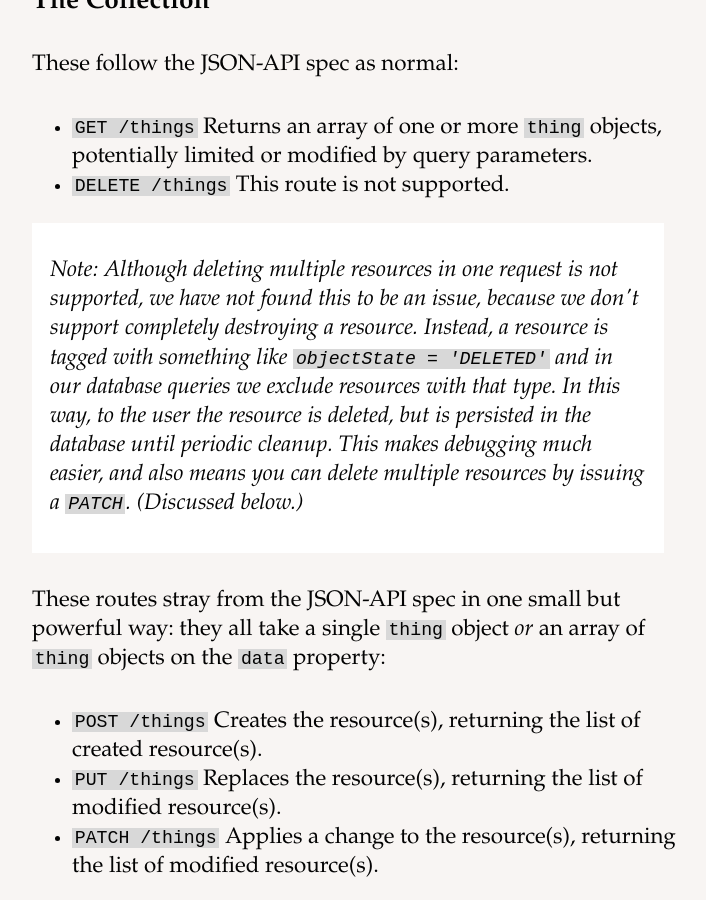
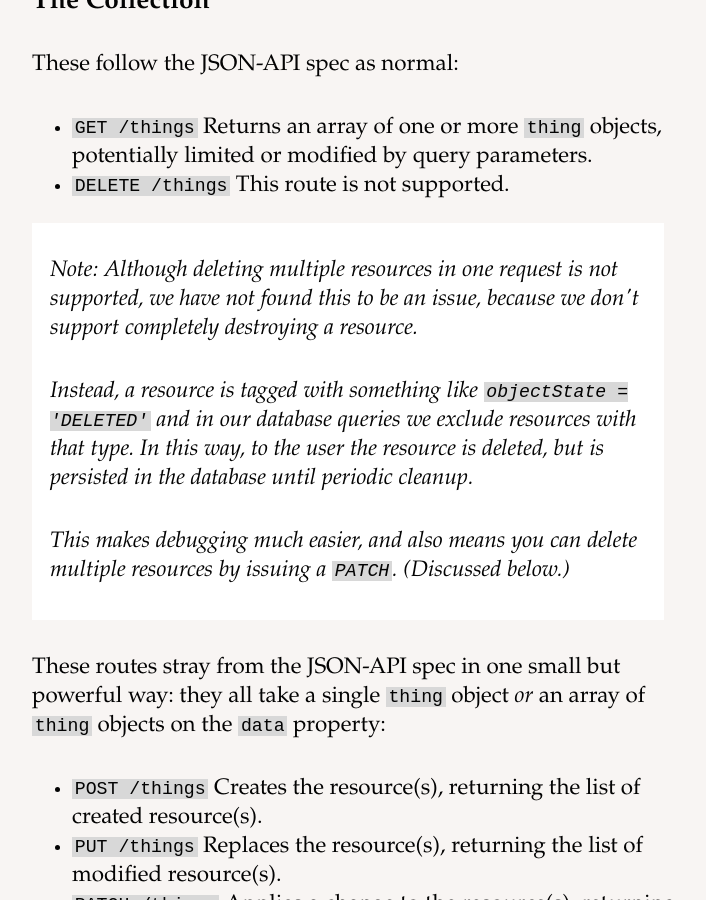
Before and after one commit to saibotsivad/saibotsivad.github.io, a Jekyll site: the page built from article/better-json-api.md, in a window 1280 px wide and 900 px high, scrolled down 1340 px. Shown: the whole window, without its empty margins (272-978 px from the left). Built offline with Jekyll 4.4.1, drawn with Linux system fonts in a browser that asks for light colours.

Commit message:
add some whitespace to the blockquote

```diff
--- a/article/better-json-api.md
+++ b/article/better-json-api.md
@@ -47,10 +47,14 @@ These follow the JSON-API spec as normal:
 
 > Note: Although deleting multiple resources in one request is not supported, we have
 > not found this to be an issue, because we don't support completely destroying a
-> resource. Instead, a resource is tagged with something like `objectState = 'DELETED'`
+> resource.
+>
+> Instead, a resource is tagged with something like `objectState = 'DELETED'`
 > and in our database queries we exclude resources with that type. In this way, to
 > the user the resource is deleted, but is persisted in the database until periodic
-> cleanup. This makes debugging much easier, and also means you can delete multiple
+> cleanup.
+>
+> This makes debugging much easier, and also means you can delete multiple
 > resources by issuing a `PATCH`. (Discussed below.)
 
 These routes stray from the JSON-API spec in one small but powerful way: they all take
```
